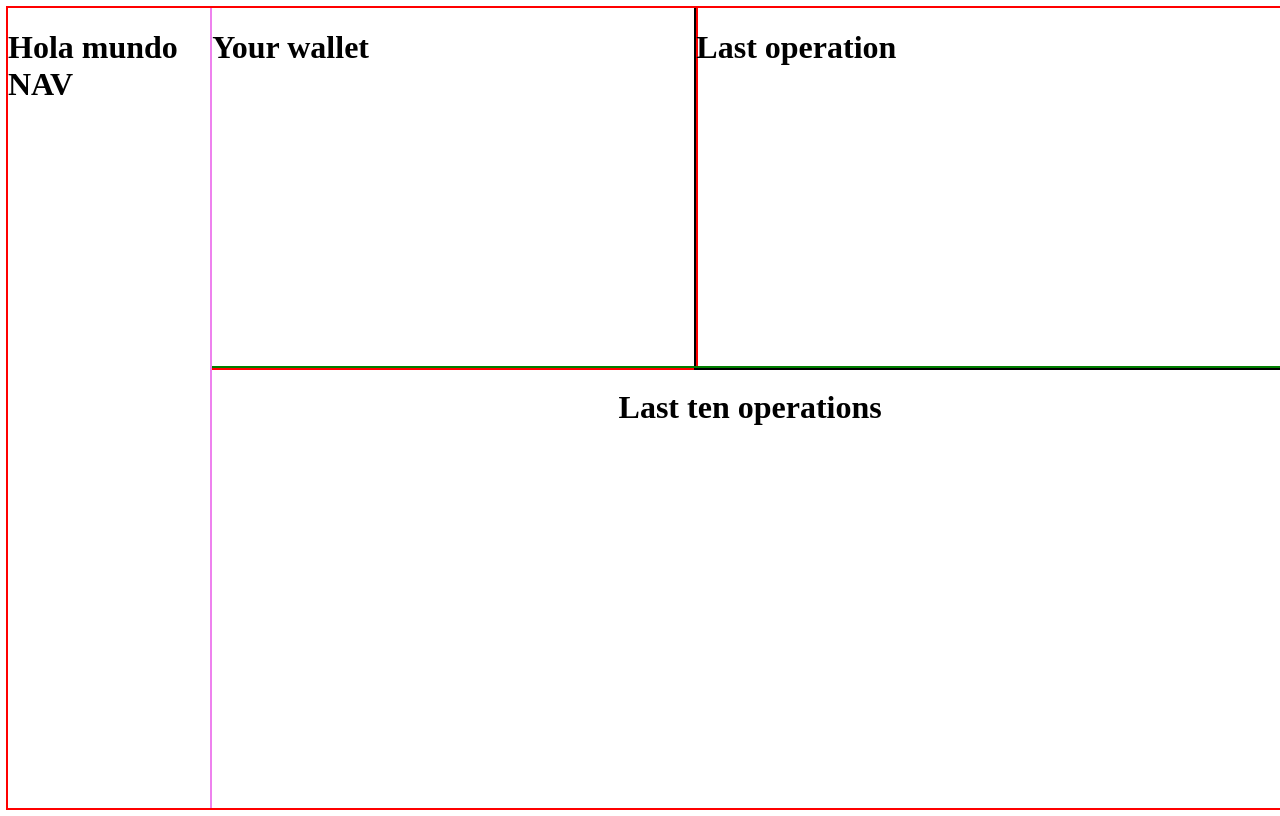
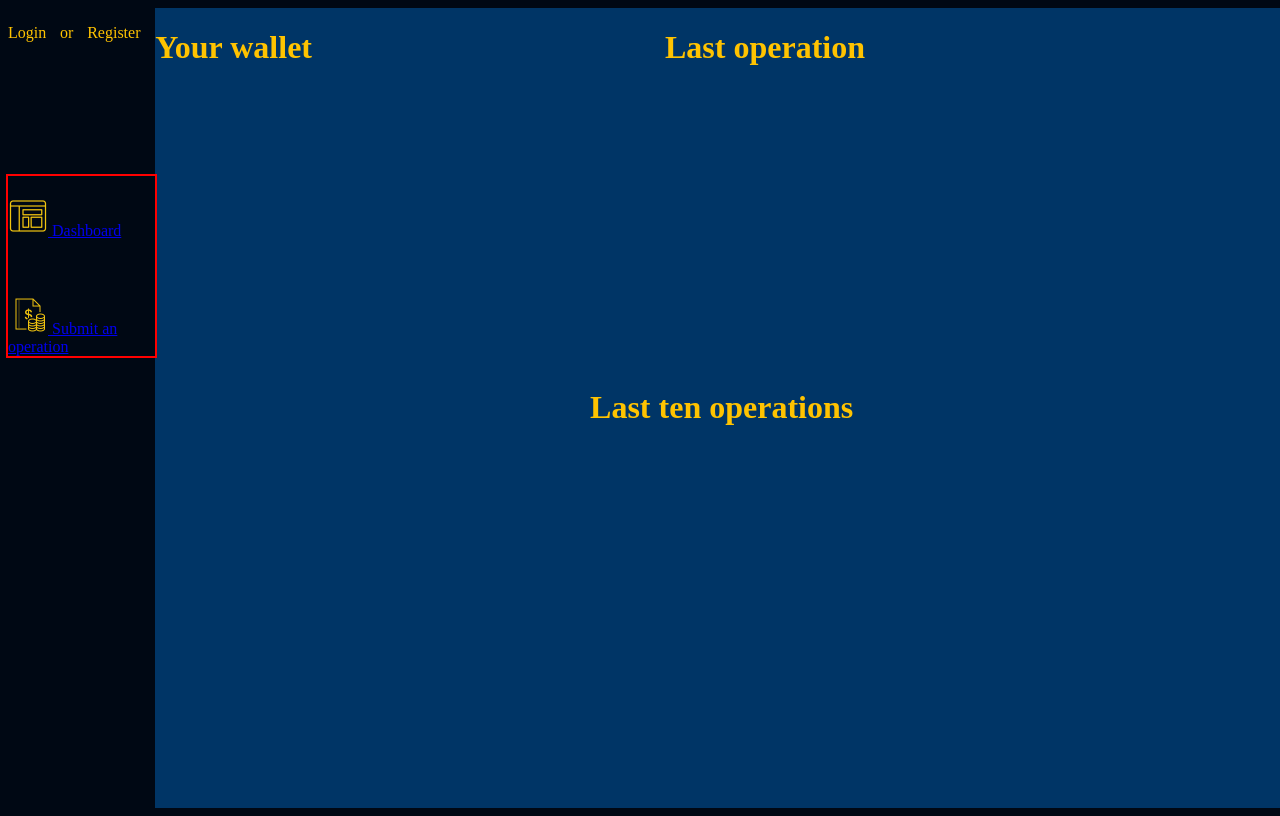
Before and after one commit to LeoEchenique/ABM-Alchemy-project, a React (Create React App) app in the folder client/: page /home in a window 1280 px wide. Built offline with nearby package versions, Linux system fonts and the light colour scheme.

Commit message:
added few colours to visualize the outcome by giving estructure

```diff
--- a/client/src/App.js
+++ b/client/src/App.js
@@ -2,10 +2,10 @@ import React from "react";
 import { Routes, Route, } from 'react-router-dom';
 import BeforeHome from "./components/beforeHome/BeforeHome.jsx";
 import Home from "./components/_home/Home.jsx"
-
+import style from "./App.module.css"
 function App() {
   return (
-    <div className="App">
+    <div className={style.App}>
       <Routes>
         <Route exact path="/" element={<BeforeHome />} />
         <Route exact path="/home" element={<Home />} />
--- /dev/null
+++ b/client/src/App.module.css
@@ -0,0 +1,3 @@
+body{
+    background-color: #000814;
+}
--- a/client/src/components/Nav/Nav.jsx
+++ b/client/src/components/Nav/Nav.jsx
@@ -1,11 +1,21 @@
 import React from "react";
 import style from "../Nav/nav.module.css"
-
+import { Link } from "react-router-dom";
+import icon_dashboard from "../../components/icon_dashboard.png"
+import icon_operation from "../../components/icon_operation.png"
 export default function Nav() {
 
     return (
         <div className={style.nav_container}>
-            <h1>Hola mundo NAV</h1>
+            <ul className={style.ul_nav}>
+                <li>Login</li>
+                <span>or</span>
+                <li>Register</li>
+            </ul>
+            <div className={style.nav_links}>
+                <Link to="/Home"><img src={icon_dashboard} alt=""/> Dashboard </Link>
+                <Link to="/Home/Operations/NewOperation"> <img src={icon_operation} alt="" /> Submit an operation </Link>
+            </div>
         </div>
     )
 }
--- a/client/src/components/Nav/nav.module.css
+++ b/client/src/components/Nav/nav.module.css
@@ -1,3 +1,28 @@
 .nav_container{
  /*    outline: 2px solid blue; */
+/*  */
+background: #000814;
+width: 13%;
 }
+
+.ul_nav{
+    list-style: none;
+    height: 17vh;
+    width: 90%;
+    display: flex;
+    align-items: flex-start;
+    justify-content: space-between;
+    padding-left: 0px;
+
+}
+
+.nav_links{
+    outline: 2px solid red;
+    height: 20%;
+    display: flex;
+    flex-direction: column;
+    align-items: flex-start;
+    justify-content: space-between;
+    padding-top: 20px;
+
+}
--- a/client/src/components/_home/Home.jsx
+++ b/client/src/components/_home/Home.jsx
@@ -18,6 +18,7 @@ export default function Home() {
                     <h1>Last ten operations</h1>
                 </div>
             </div>
+
         </div>
     )
 }
--- a/client/src/components/_home/home.module.css
+++ b/client/src/components/_home/home.module.css
@@ -2,12 +2,14 @@
     width: 100vw;
     height: 100vh;
     display: flex;
-  outline: 2px solid red;
+ /*  outline: 2px solid red; */
+  background: #003566;
+  color:#ffc300;
 }
 
 .home_content_container{
 
-    outline: 2px solid violet;
+  /*   outline: 2px solid violet; */
     width: 100vw;
     height: 100vh;
     display: flex;
@@ -15,18 +17,18 @@
 }
 
 .wallet{
-     outline: 2px solid red;
+    /*  outline: 2px solid red; */
     height: 45%;
     width: 45%;
 }
 .last_operation{
-    outline: 2px solid black;
+   /*  outline: 2px solid black;  */
     height: 45%;
     width: 55%;
 }
 
 .last_ten_operations{
-    outline: 2px solid green;
+    /* outline: 2px solid green; */
     height: 55%;
     width: 100%;
     display: flex;
```
Also changed, not shown: client/src/components/icon_dashboard.png (added), client/src/components/icon_operation.png (added), client/src/components/wallet/Wallet.jsx (added).
